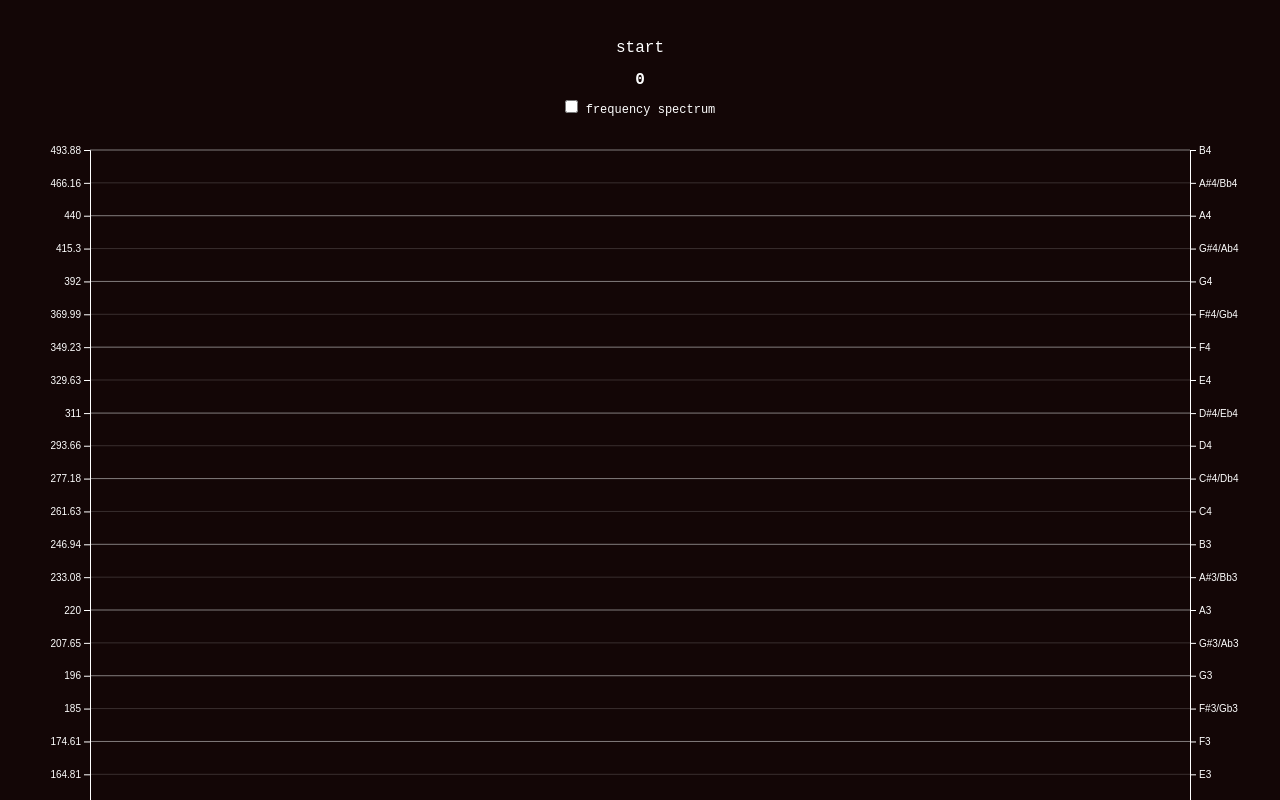
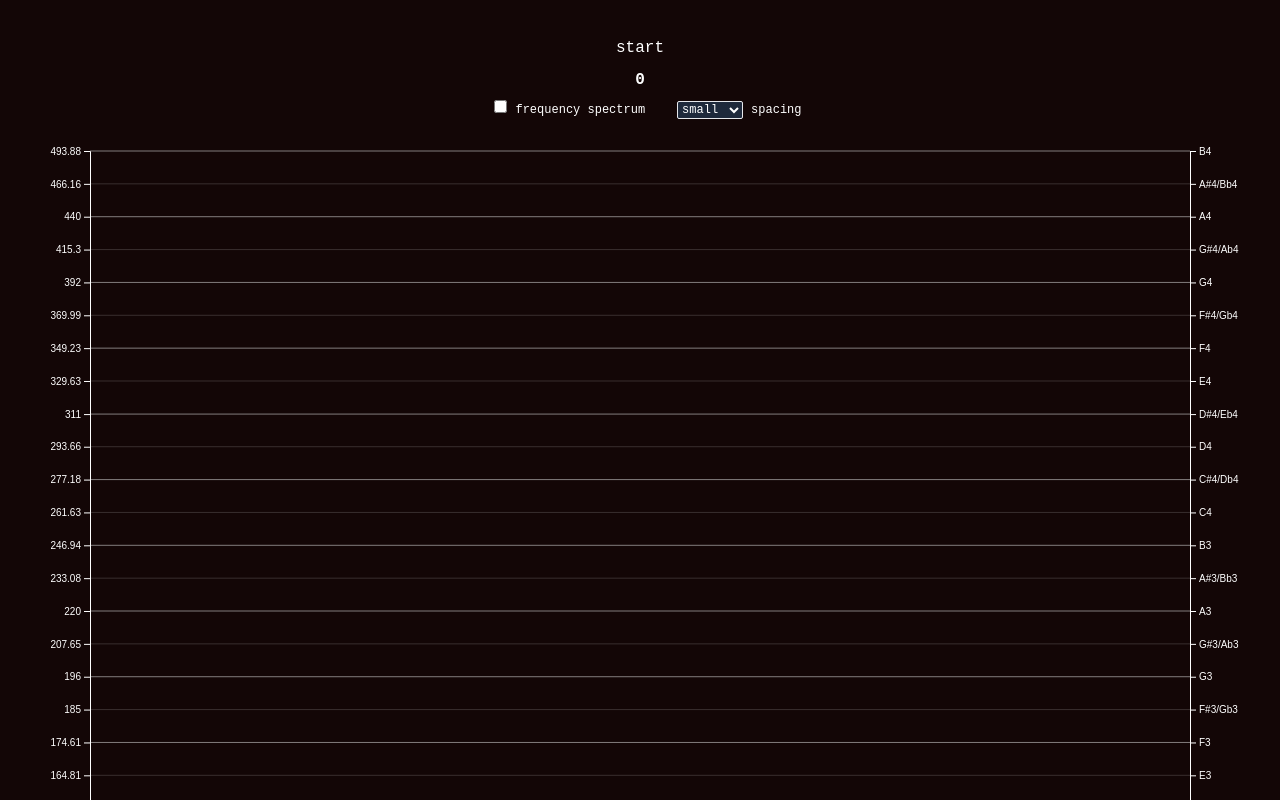
Before and after one commit to christian-spooner/vocal-pitch-monitor, a React (Vite) app: page / in a window 1280 px wide. Shown: the top 800 px of the page. Built offline with nearby package versions, Linux system fonts and the light colour scheme.

Commit message:
spacing header

```diff
--- a/src/components/App.jsx
+++ b/src/components/App.jsx
@@ -8,6 +8,7 @@ function App() {
 	let [freq, useFreq] = useState(0);
 	let [analyserProp, useAnalyserProp] = useState(null);
 	let [showSpectrum, useShowSpectrum] = useState(false);
+	let [spacing, useSpacing] = useState(0);
 
 	function checkSpectrum(event) {
 		useShowSpectrum(event.target.checked);
@@ -113,6 +114,10 @@ function App() {
 		}
 	}
 
+	function handleSpacingChange(event) {
+		useSpacing(event.target.value);
+	  }
+
 	return (
 		<div className="flex flex-col text-white">
 			<div className="flex flex-col pb-2">
@@ -120,7 +125,8 @@ function App() {
 					<span className="hover:text-red-600">start</span>
 				</button>
 				<div className="py-1 font-bold">{freq}</div>
-				<label className="mx-2 text-xs py-1">
+				<div className="text-xs py-1">
+					<label className="mx-4">
 						<input
 							type="checkbox"
 							checked={showSpectrum}
@@ -129,6 +135,18 @@ function App() {
 						/>
 						frequency spectrum
 					</label>
+					<select
+						id="spacing-select"
+						value={spacing}
+						onChange={handleSpacingChange}
+						className="mr-2 ml-4 border rounded-sm bg-slate-800"
+					>
+						<option value="small">small</option>
+						<option value="medium">medium</option>
+						<option value="large">large</option>
+					</select>
+					<label htmlFor="spacing-select">spacing</label>
+				</div>
 			</div>
 			{showSpectrum && <Spectrum analyser={analyserProp} />}
 			<PitchGraph frequency={freq} />
```
Also changed, not shown: notes.txt. Lines whose indentation alone changed are shown as unchanged.
